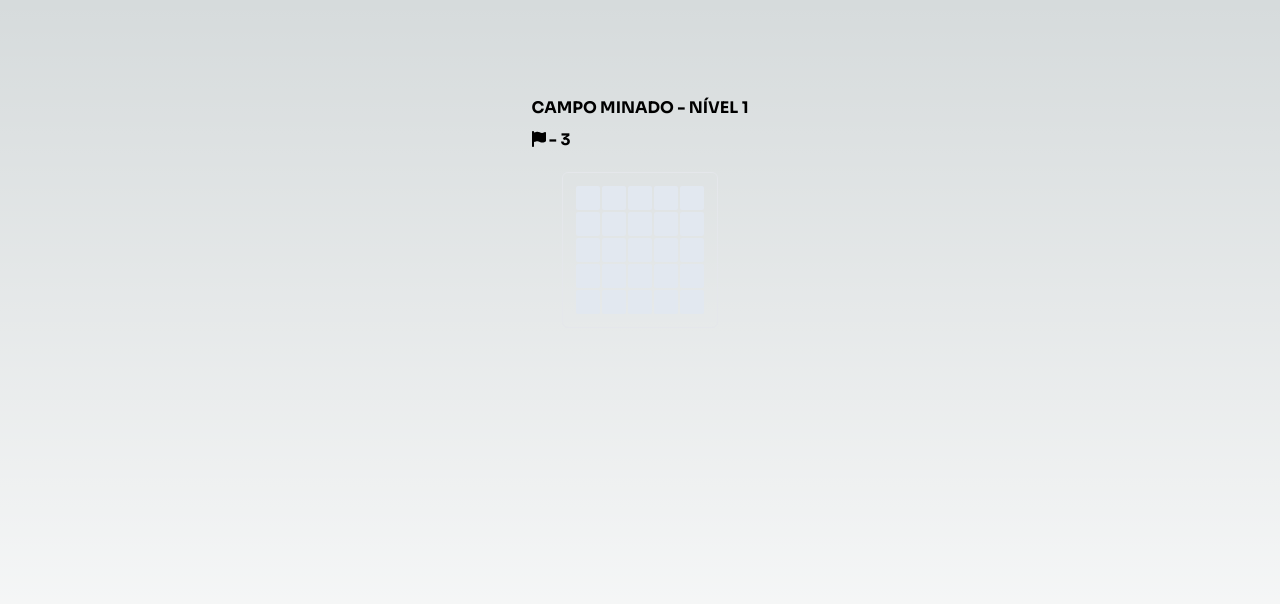
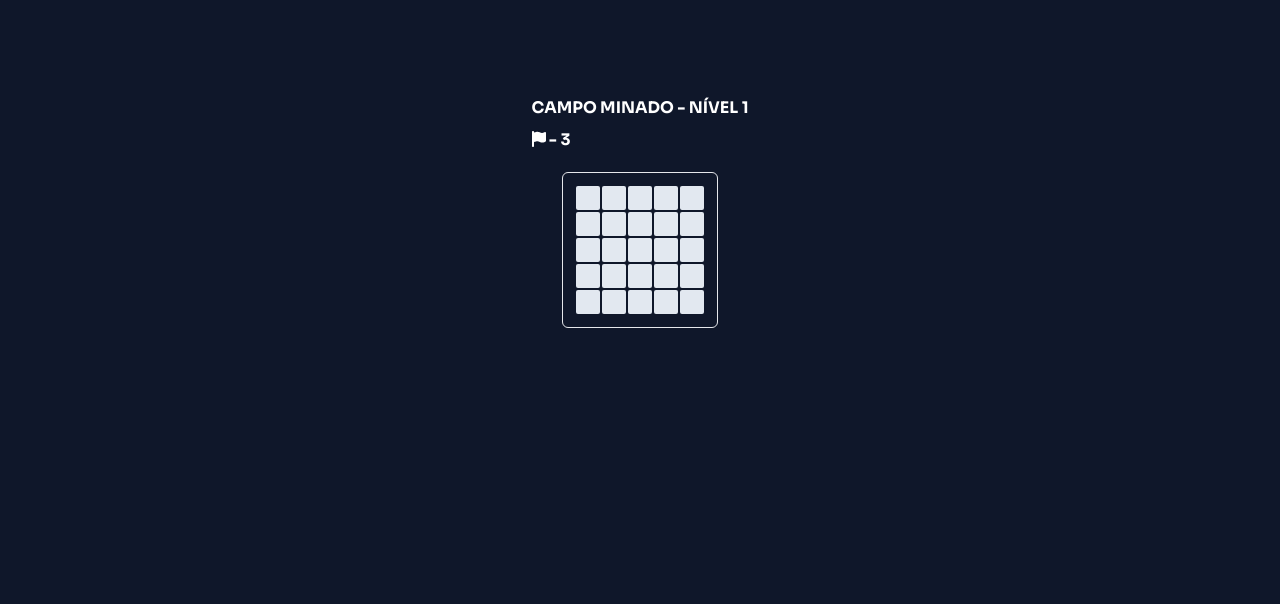
Before and after one commit to KauanBonatto/campo-minado, a Next.js app: page / in a window 1280 px wide. Both pictures are taken after a click on the element "NÍVEL 1". Shown: the top 604 px of the page. Built offline with nearby package versions, Linux system fonts and the light colour scheme.

Commit message:
feat: color main page

```diff
--- a/src/app/page.tsx
+++ b/src/app/page.tsx
@@ -229,9 +229,9 @@ export default function Home() {
   if (loading) return null;
 
   return (
-    <main className="flex min-h-screen flex-col items-center justify-between p-24">
+    <main className="flex min-h-screen flex-col items-center justify-between p-24 bg-slate-900">
       {!modalConfigOpen && <div id="game">
-        <h1 className="flex gap-2 m-auto w-max font-bold flex-col ">
+        <h1 className="flex gap-2 m-auto w-max font-bold flex-col text-white">
           CAMPO MINADO - NÍVEL {gameConfig.levelSelected}
           <div>
             <FontAwesomeIcon icon={faFlag} /> - {marksRemain}
@@ -283,8 +283,8 @@ export default function Home() {
         </table>
 
         {isGameOver && <div className="flex justify-center gap-4 mt-8">
-            <div onClick={handleRetry} className="p-3 border font-bold rounded-md  cursor-pointer transition-all hover:bg-white hover:text-black hover:border-black">TENTAR DENOVO</div>
-            <div onClick={handleChangeLevel} className="p-3 border font-bold rounded-md  cursor-pointer transition-all hover:bg-white hover:text-black hover:border-black">TROCAR NÍVEL</div>
+            <div onClick={handleRetry} className="p-3 border font-bold rounded-md  cursor-pointer transition-all text-white hover:bg-white hover:text-black hover:border-black">TENTAR DE NOVO</div>
+            <div onClick={handleChangeLevel} className="p-3 border font-bold rounded-md  cursor-pointer transition-all text-white hover:bg-white hover:text-black hover:border-black">TROCAR NÍVEL</div>
           </div>}
         </div>
       }
```
